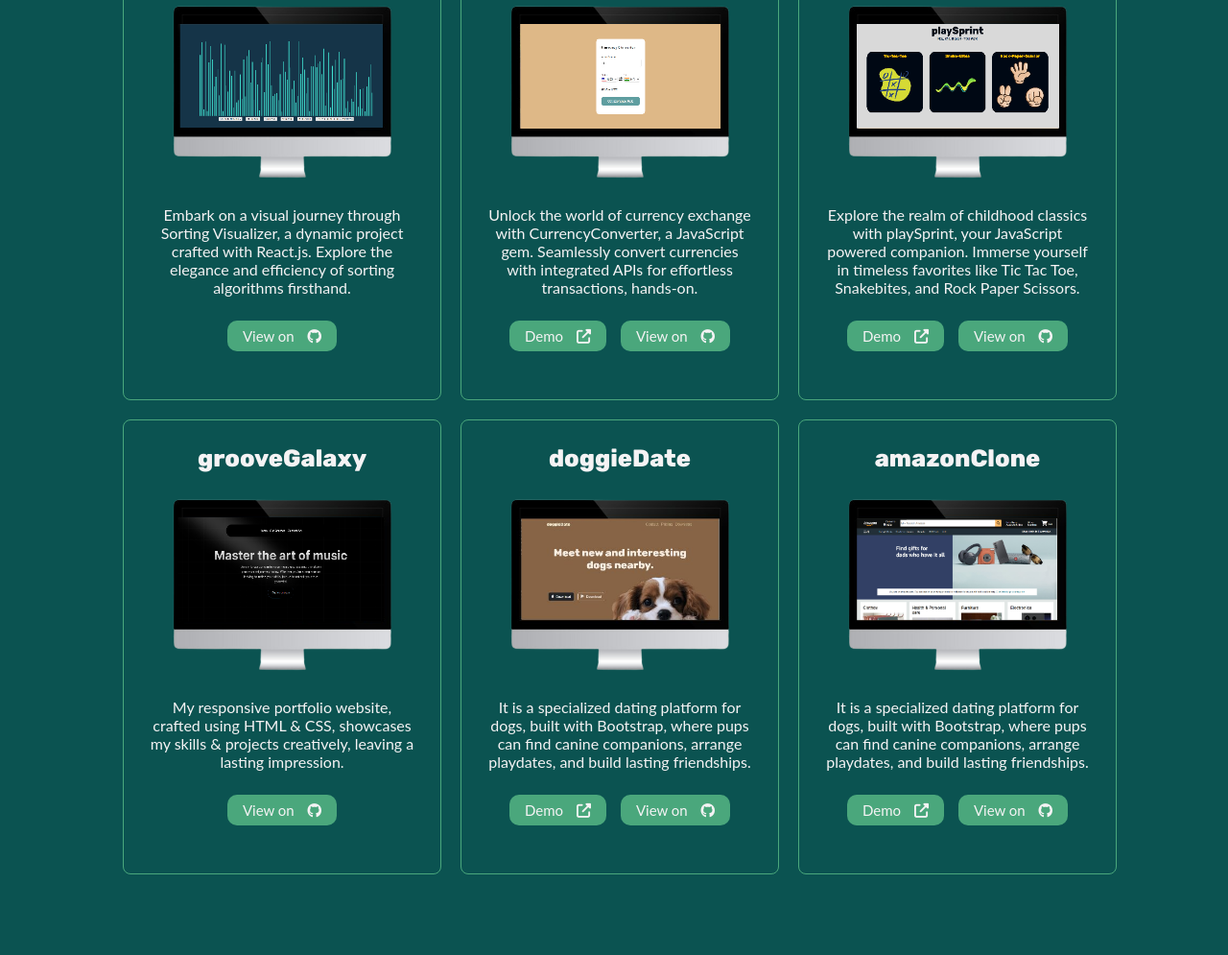
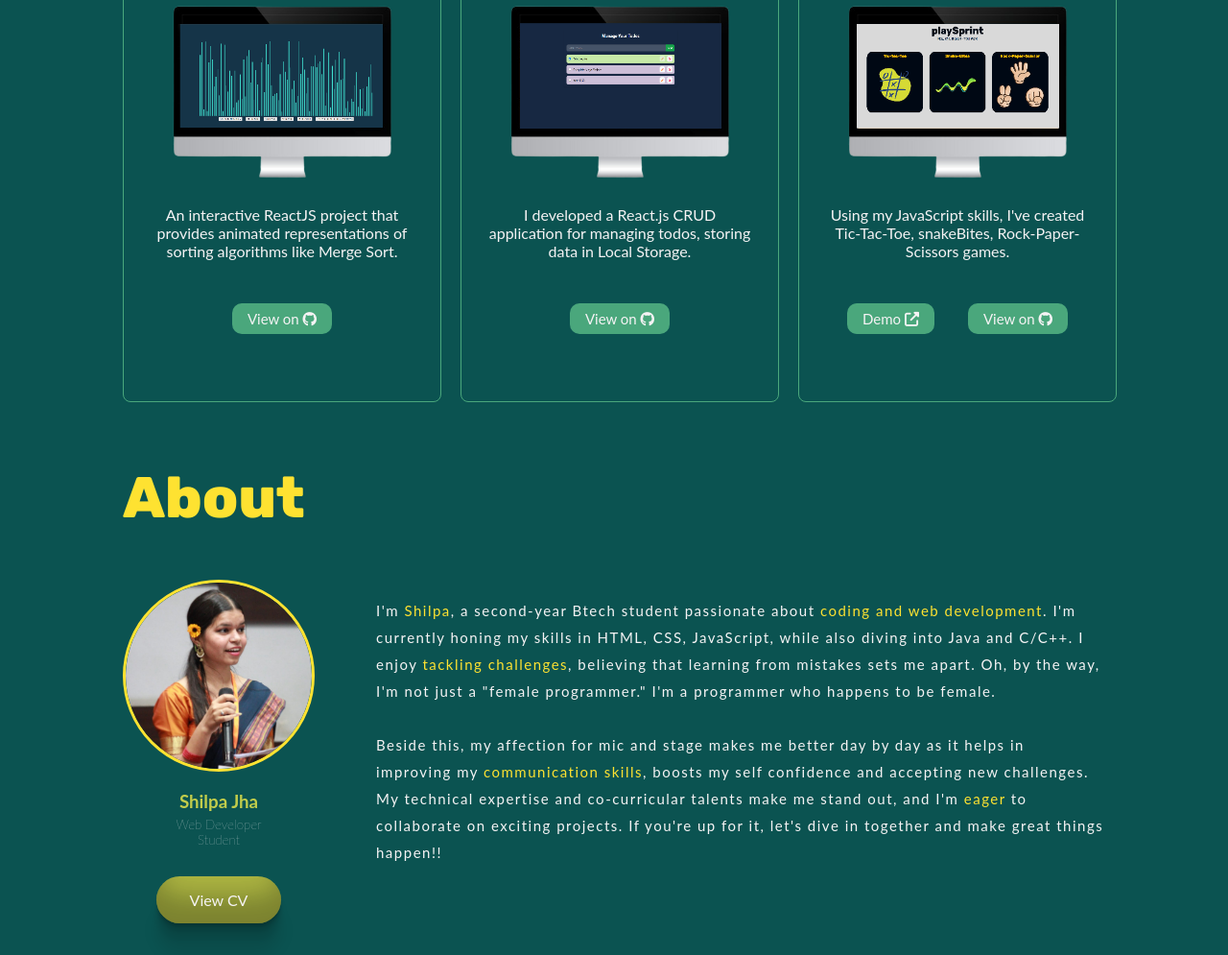
Before and after one commit to Shilpajha29/Portfolio, a plain HTML site: page index.html in a window 1280 px wide. Shown: the part 1063-2058 px from the top of the page at 96% size. Drawn offline with Linux system fonts and the light colour scheme; a script that the page names is missing.

Commit message:
edit projects

```diff
--- a/index.html
+++ b/index.html
@@ -74,7 +74,7 @@
             <div class="website">
                 <h1 class="heading">sortingVisualizer</h1>
                 <img src="./images/sortingVisualizer.png" alt="website" class="website-img">
-                <p>Embark on a visual journey through Sorting Visualizer, a dynamic project crafted with React.js. Explore the elegance and efficiency of sorting algorithms firsthand.</p>
+                <p>An interactive ReactJS project that provides animated representations of sorting algorithms like Merge Sort.</p>
                 <div class="link-container">
                     <!-- <div class="output">
                         <button class="btn">
@@ -92,19 +92,19 @@
             </div>
 
             <div class="website">
-                <h1 class="heading">currencyConverter</h1>
-                <img src="./images/currencyConverter.png" alt="website" class="website-img">
-                <p>Unlock the world of currency exchange with CurrencyConverter, a JavaScript gem. Seamlessly convert currencies with integrated APIs for effortless transactions, hands-on.</p>
-                <div class="link-container">
+                <h1 class="heading">taskWise</h1>
+                <img src="./images/taskWise.png" alt="website" class="website-img">
+                <p>I developed a React.js CRUD application for managing todos, storing data in Local Storage.</p>
+                    <div class="link-container">
+                    <!-- <div class="output">
+                        <button class="btn">
+                            <a href="https://github.com/Shilpajha29/taskWise">Demo</a>
+                            <i class="fa-solid fa-up-right-from-square"></i>
+                        </button>
+                    </div> -->
                     <div class="output">
                         <button class="btn">
-                            <a href="https://shilpajha29.github.io/Currency-Converter/">Demo</a>
-                            <i class="fa-solid fa-up-right-from-square"></i>
-                        </button>
-                    </div>
-                    <div class="output">
-                        <button class="btn">
-                            <a href="https://github.com/Shilpajha29/Currency-Converter">View on</a>
+                            <a href="https://github.com/Shilpajha29/taskWise">View on</a>
                             <i class="fa-brands fa-github"></i>
                         </button>
                     </div>
@@ -114,7 +114,7 @@
             <div class="website">
                 <h1 class="heading">playSprint</h1>
                 <img src="./images/playSprint.png" alt="website" class="website-img">
-                <p>Explore the realm of childhood classics with playSprint, your JavaScript powered companion. Immerse yourself in timeless favorites like Tic Tac Toe, Snakebites, and Rock Paper Scissors.</p>
+                <p>Using my JavaScript skills, I've created Tic-Tac-Toe, snakeBites, Rock-Paper-Scissors games.</p>
                 <div class="link-container">
                     <div class="output">
                         <button class="btn">
@@ -130,70 +130,6 @@
                     </div>
                 </div>
             </div>
-
-            <div class="website">
-                <h1 class="heading">grooveGalaxy</h1>
-                <img src="./images/grooveGalaxy.png" alt="website" class="website-img">
-                <p>My responsive portfolio website, crafted using HTML & CSS, showcases my skills & projects creatively,
-                    leaving a lasting impression.</p>
-                <div class="link-container">
-                    <!-- <div class="output">
-                    <button class="btn">
-                        <a href="https://github.com/Shilpajha29/grooveGalaxy">Demo</a>
-                        <i class="fa-solid fa-up-right-from-square"></i>
-                    </button>
-                </div> -->
-                    <div class="output">
-                        <button class="btn">
-                            <a href="https://github.com/Shilpajha29/grooveGalaxy">View on</a>
-                            <i class="fa-brands fa-github"></i>
-                        </button>
-                    </div>
-                </div>
-            </div>
-            <div class="website">
-                <h1 class="heading">doggieDate</h1>
-                <img src="./images/doggieDate.png" alt="website" class="website-img">
-                <p>It is a specialized dating platform for dogs, built with Bootstrap, where pups can find canine
-                    companions, arrange playdates, and build lasting friendships.</p>
-                <div class="link-container">
-                    <div class="output">
-                        <button class="btn">
-                            <a href="https://shilpajha29.github.io/doggieDate/">Demo</a>
-                            <i class="fa-solid fa-up-right-from-square"></i>
-                        </button>
-                    </div>
-                    <div class="output">
-                        <button class="btn">
-                            <a href="https://github.com/Shilpajha29/doggieDate">View on</a>
-                            <i class="fa-brands fa-github"></i>
-                        </button>
-                    </div>
-                </div>
-            </div>
-
-            <div class="website">
-                <h1 class="heading">amazonClone</h1>
-                <img src="./images/AmazonClone.png" alt="website" class="website-img">
-                <p>It is a specialized dating platform for dogs, built with Bootstrap, where pups can find canine
-                    companions, arrange playdates, and build lasting friendships.</p>
-
-                <div class="link-container">
-                    <div class="output">
-                        <button class="btn">
-                            <a href="https://shilpajha29.github.io/Amazon-clone/">Demo</a>
-                            <i class="fa-solid fa-up-right-from-square"></i>
-                        </button>
-                    </div>
-                    <div class="output">
-                        <button class="btn">
-                            <a href="https://github.com/Shilpajha29/Amazon-clone">View on</a>
-                            <i class="fa-brands fa-github"></i>
-                        </button>
-                    </div>
-                </div>
-            </div>
-
         </div>
     </div>
 
--- a/style.css
+++ b/style.css
@@ -185,16 +185,25 @@ button{
 
 /* *************************************************************************************************************** */
 #projects{
-    padding: 5% 10% 0;
+    padding: 5% 10% 0  ;
 }
 .topic{
     font-size: 60px;
     font-family: 'Rubik', sans-serif;
     color: var(--accent);
 }
+
 .project-window {
     display: grid;
     grid-template-columns: auto auto auto;
+    align-items: center;
+    width:100%;
+    padding:5% 0 0 ;
+    gap: 20px;
+}
+.sm-project-window{
+    display: grid;
+    grid-template-columns: auto auto ;
     align-items: center;
     width:100%;
     padding:5% 0 ;
@@ -211,9 +220,26 @@ button{
     border: 1px solid var(--shade);
     transition: all 0.3s ease-in-out;
 }
+.sm-website{
+    display: flex;
+    flex-direction: column;
+    justify-content: space-between;
+    border-radius: 8px;
+    position: relative;
+    height: 100%;
+    /* width: 100%; */
+    align-items: center;
+    background-color:#4aa77c7a;
+    /* border: 1px solid var(--shade); */
+    transition: all 0.3s ease-in-out;
+}
 .website:hover{
     box-shadow: 0px 0px 20px -1px #4aa77c90 ;
     transform: scale(1.03);
+}
+.sm-website:hover {
+    transform: scale(1.04);
+
 }
 .website .heading{
     color: var(--light);
@@ -221,9 +247,20 @@ button{
     font-family: 'Rubik', sans-serif;
     padding: 25px;
 }
+.sm-heading{
+    color: var(--light);
+    font-size: 20px;
+    font-family: 'Rubik', sans-serif;
+    padding: 0;
+
+}
 .website p{
     padding: 25px;
     text-align: center;
+}
+.sm-website p{
+    padding: 30px;
+    /* text-align: justify; */
 }
 .website-img{
     width: 330px;
@@ -232,7 +269,16 @@ button{
 
 .link-container {
     display: flex;
-    gap: 15px;
+    gap: 35px;
+    margin: 20px 0;
+
+}
+.link{
+    justify-content: space-between;
+    width: 75%;
+}
+.sm-website .link-container{
+    gap: 10px;
 }
 .output .btn{
     padding: 7px 16px;
@@ -243,6 +289,15 @@ button{
     margin: 0px 0 50px;
     transition: all 0.25s ease-in-out;
 }
+.sm-btn{
+    all: unset;
+    cursor: pointer;
+}
+.sm-website .output .btn{
+    justify-content: space-between;
+    padding: 7px;
+    margin: 0px 0 25px;
+}
 
 .output .btn:hover {
     box-shadow: rgba(0, 0, 0, 0.17) 0px -23px 25px 0px inset, rgba(0, 0, 0, 0.15) 0px -36px 30px 0px inset, rgba(0, 0, 0, 0.1) 0px -79px 40px 0px inset, rgba(0, 0, 0, 0.06) 0px 2px 1px, rgba(0, 0, 0, 0.09) 0px 4px 2px, rgba(0, 0, 0, 0.09) 0px 8px 4px, rgba(0, 0, 0, 0.09) 0px 16px 8px, rgba(0, 0, 0, 0.09) 0px 32px 16px;
@@ -251,7 +306,7 @@ button{
 .btn a{
     text-decoration: none;
     margin: 0;
-    padding-right:10px;
+    /* padding-right:10px; */
 }
 
 /* *************************************************************************************************************** */
```
Also changed, not shown: images/AmazonClone.png (deleted), images/currencyConverter.png (deleted), images/doggieDate.png (deleted), images/grooveGalaxy.png (deleted), images/myPortfolio.png (deleted), images/taskWise.png (added).
